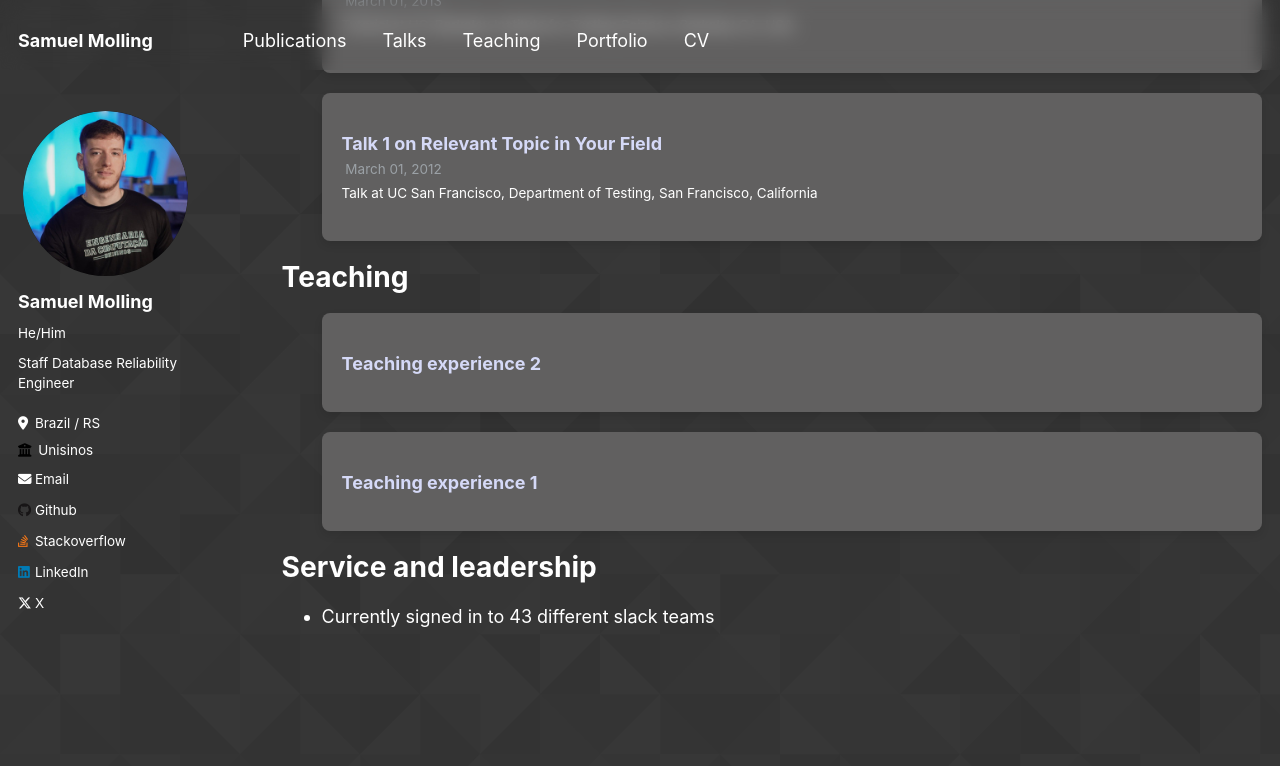
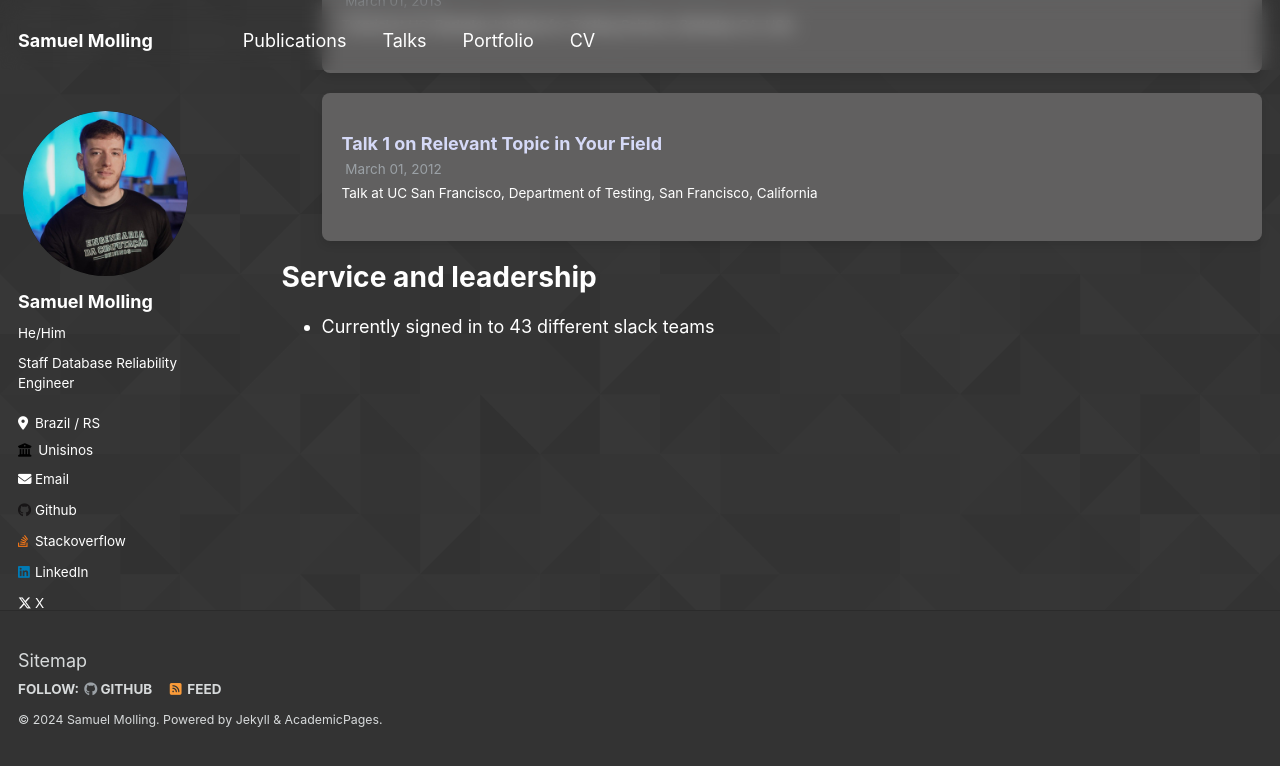
Before and after one commit to SamuelMolling/samuelmolling.github.io, a Jekyll site: the page built from _pages/cv.md, in a window 1280 px wide and 900 px high, scrolled down 2126 px. Shown: the top 766 px of the window. Built offline with Jekyll 4.4.1, drawn with Linux system fonts in a browser that asks for light colours.

Commit message:
remove Teaching and update stackoverflow link

```diff
--- a/_config.yml
+++ b/_config.yml
@@ -45,7 +45,7 @@ author:
   dribbble: # Username
   github: "samuelmolling"
   kaggle: # Username
-  stackoverflow: "Samuel Molling"
+  stackoverflow: "24251275/samuel-molling"
 
   # Social media
   bluesky: # "bsky.app" # Replace this with you Bluesky username
--- a/_data/navigation.yml
+++ b/_data/navigation.yml
@@ -6,9 +6,6 @@ main:
   - title: "Talks"
     url: /talks/
 
-  - title: "Teaching"
-    url: /teaching/
-
   - title: "Portfolio"
     url: /portfolio/
 
--- a/_pages/cv.md
+++ b/_pages/cv.md
@@ -53,11 +53,11 @@ Talks
     {% include archive-single-talk-cv.html  %}
   {% endfor %}</ul>
 
-Teaching
+<!-- Teaching
 ======
   <ul>{% for post in site.teaching reversed %}
     {% include archive-single-cv.html %}
-  {% endfor %}</ul>
+  {% endfor %}</ul> -->
 
 Service and leadership
 ======
```
